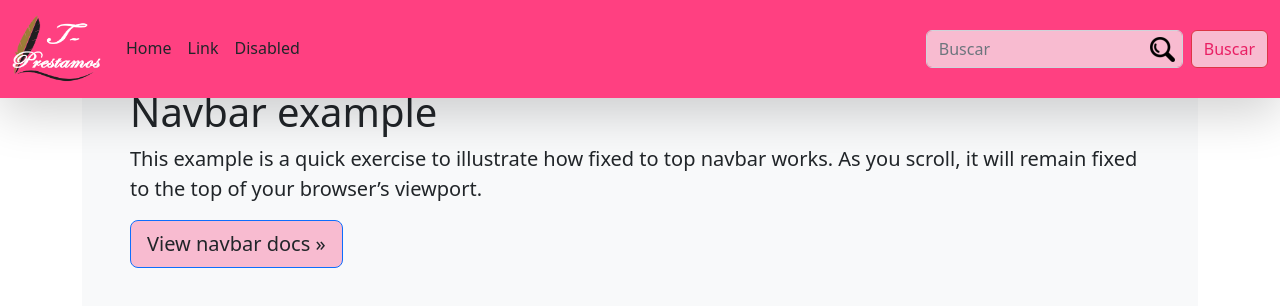
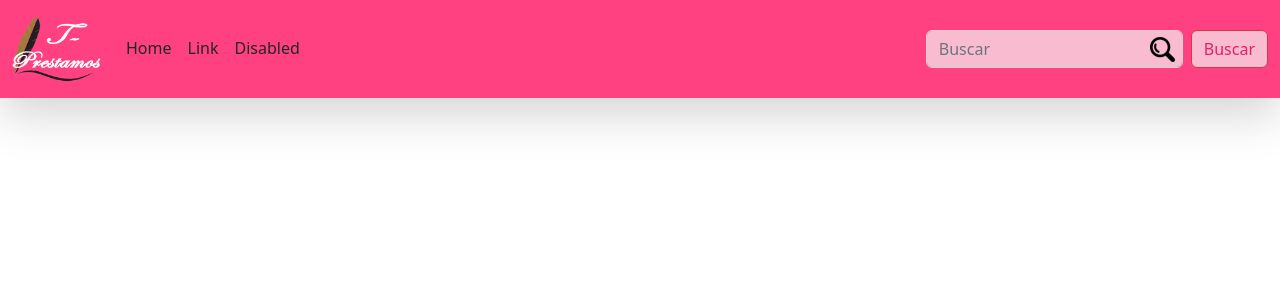
Before and after one commit to JagaScripts/Proyecto_Frontend_BootCamp22, an Angular app: page / in a window 1280 px wide. Shown: the top 306 px of the page. Built offline with nearby package versions, Linux system fonts and the light colour scheme.

Commit message:
update html

```diff
--- a/src/app/component/navbar/navbar.component.html
+++ b/src/app/component/navbar/navbar.component.html
@@ -27,10 +27,10 @@
   </div>
 </nav>
 
-<main class="container">
+<!-- <main class="container">
 <div class="bg-light p-5 rounded">
 <h1>Navbar example</h1>
 <p class="lead">This example is a quick exercise to illustrate how fixed to top navbar works. As you scroll, it will remain fixed to the top of your browser’s viewport.</p>
 <a class="btn btn-lg btn-primary text-dark" role="button">View navbar docs &raquo;</a>
 </div>
-</main>
+</main> -->
```
